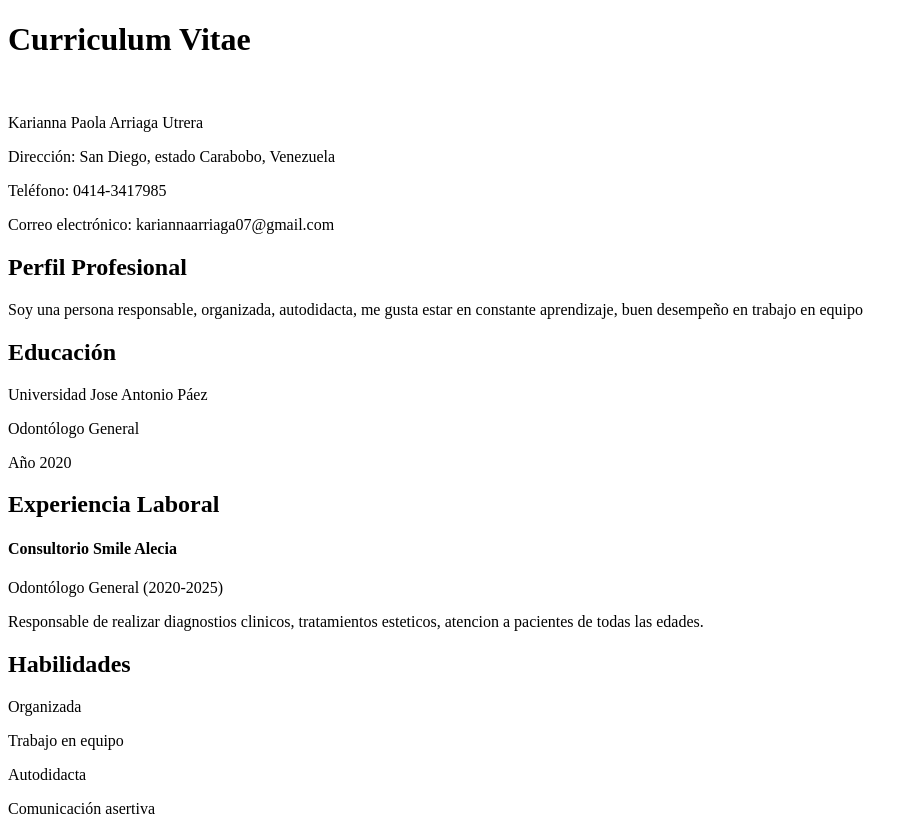
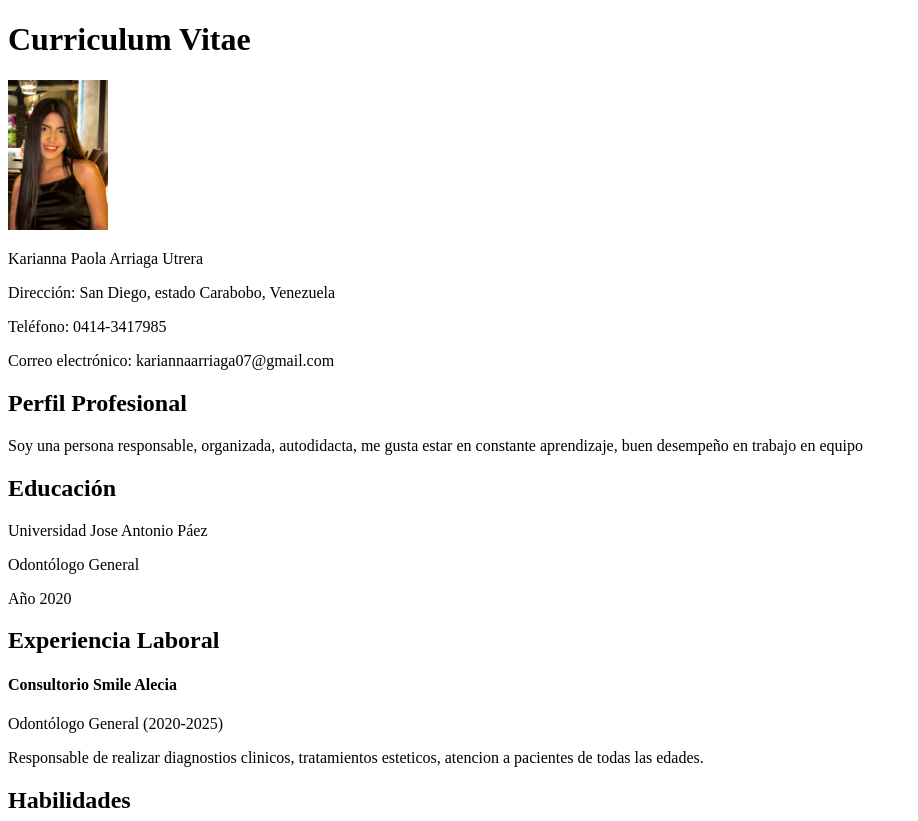
Before and after one commit to KariannaPaola/Proyectos23curso, a plain HTML site: page index.html in a window 1280 px wide. Shown: the top 821 px of the page, without its empty margins (0-918 px from the left). Drawn offline with Linux system fonts and the light colour scheme.

Commit message:
actualizacion

```diff
--- a/index.html
+++ b/index.html
@@ -9,7 +9,7 @@
     <header>
         <h1>Curriculum Vitae</h1>
         <div>
-            <img src="" alt="">
+            <img src="./fotoperfil.jpeg" alt="foto" width="100px" height="150px">
             <p>Karianna Paola Arriaga Utrera</p>
             <p>Dirección: San Diego, estado Carabobo, Venezuela</p>
             <p>Teléfono: 0414-3417985</p>
```
Also changed, not shown: fotoperfil.jpeg (added).
